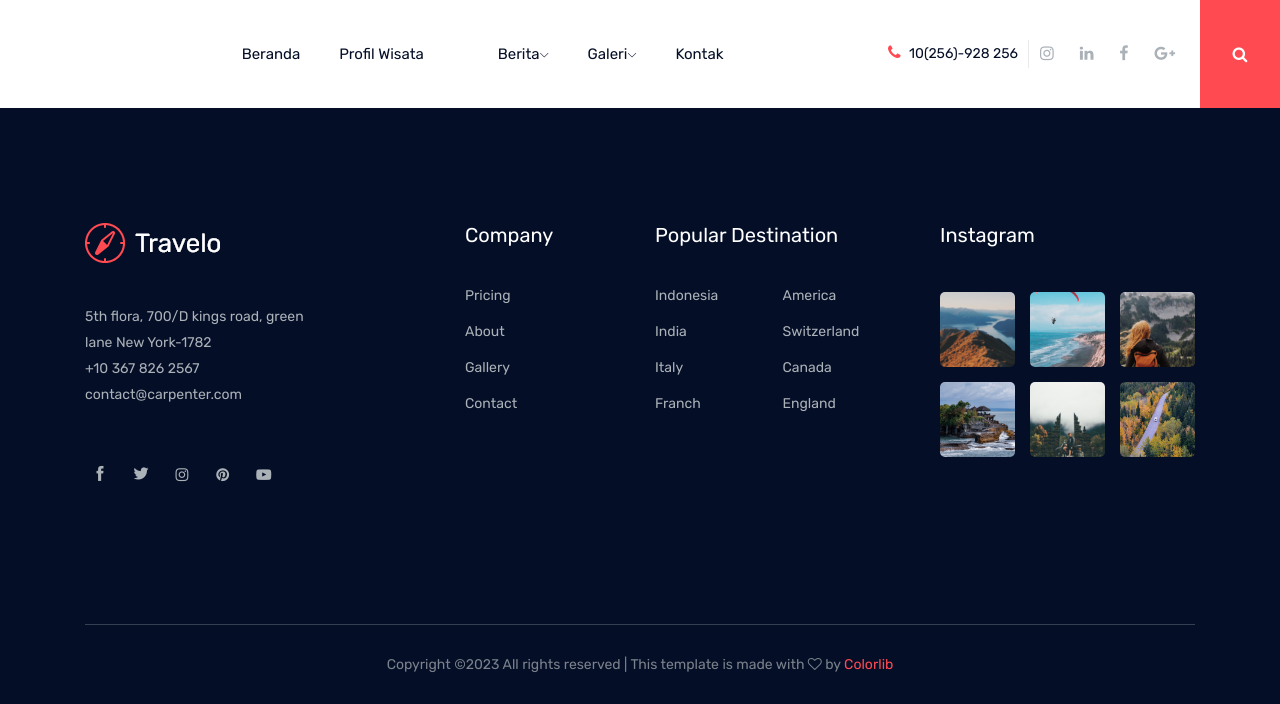
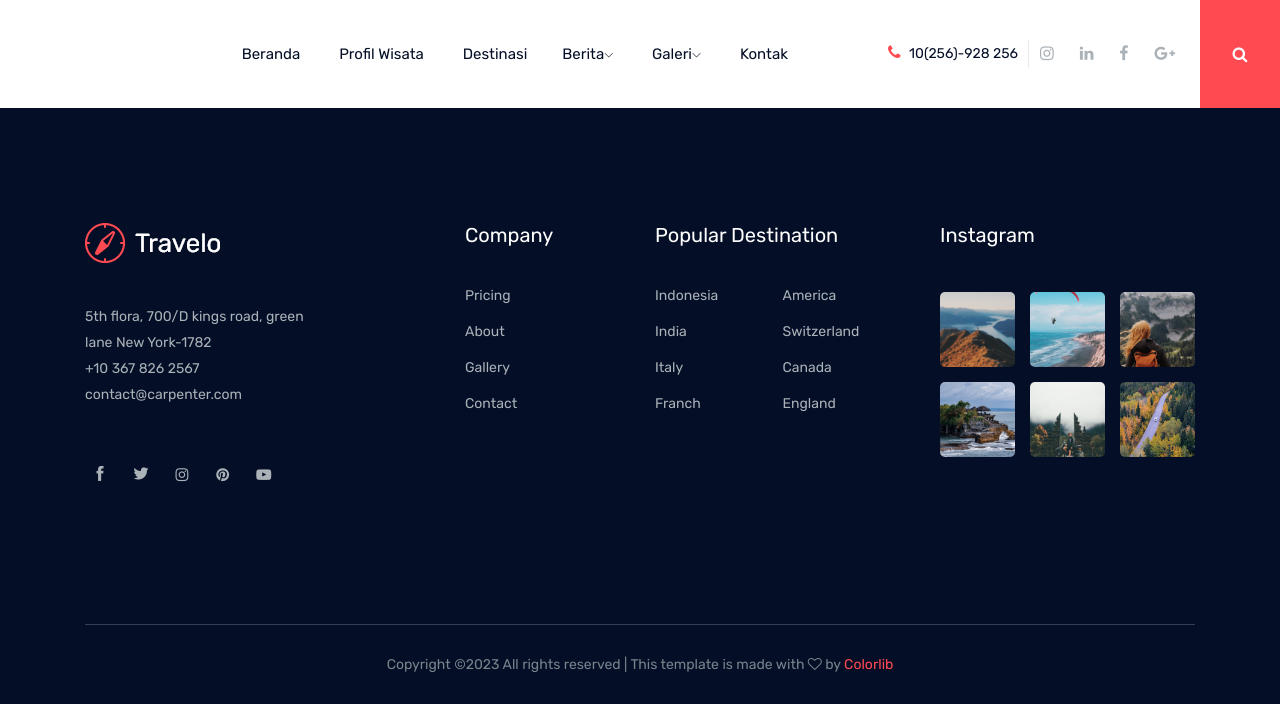
Before and after one commit to hamim435/pantai, a CodeIgniter 4 app: template app/Views/templates_lp/main.php in a window 1280 px wide. Shown: the top 704 px of the page. Run offline with PHP 8.4 and a stand-in for CodeIgniter, Linux system fonts and the light colour scheme; the template is opened without the code that fills it, so the values that code supplies are empty; style sheets or scripts are compiled from the project's sources; some libraries are stand-ins or nearby versions.

Commit message:
fix header

```diff
--- a/app/Views/templates_lp/header.php
+++ b/app/Views/templates_lp/header.php
@@ -19,7 +19,7 @@
                                         <ul id="navigation">
                                             <li><a class="active" href="/">Beranda</a></li>
                                             <li><a href="#">Profil Wisata</a></li>
-                                            <li><a class="" href="#"></a></l/li>
+                                            <li><a class="" href="#">Destinasi</a></l/li>
                                             <!-- <li><a href="#">pages <i class="ti-angle-down"></i></a>
                                                 <ul class="submenu">
                                                         <li><a href="destination_details.html">Destinations details</a></li>
```
